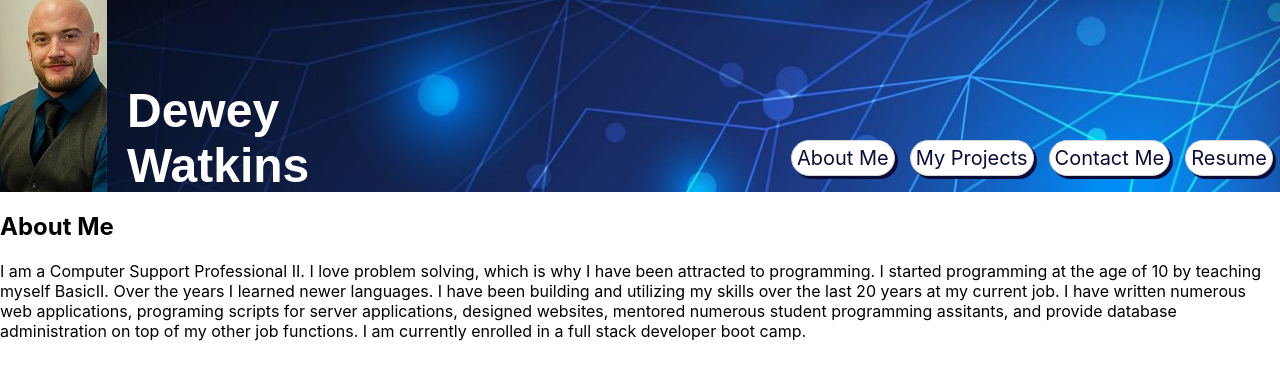
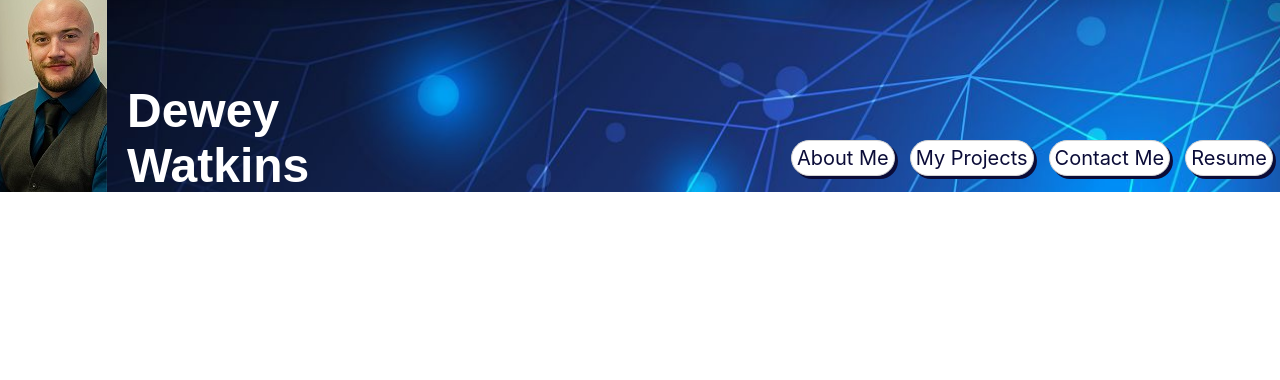
Before and after one commit to deweywatkins77/portfolio, a React (Create React App) app: page / in a window 1280 px wide. Shown: the top 380 px of the page. Built offline with nearby package versions, Linux system fonts and the light colour scheme.

Commit message:
changed links again

```diff
--- a/src/App.js
+++ b/src/App.js
@@ -13,8 +13,8 @@ function App() {
       <div>
         <Header />
         <Routes>
-        <Route path='' element={<Home />} />
-          <Route path='/' element={<Home />} />
+        <Route path='/portfolio' element={<Home />} />
+          <Route path='/portfolio/aboutme' element={<Home />} />
           <Route path='/projects' element={<Projects />} />
           <Route path='/contactme' element={<ContactMe />}/>
           <Route path='/resume' element = {<Resume />}/>
--- a/src/components/Navigation.js
+++ b/src/components/Navigation.js
@@ -8,7 +8,7 @@ const Navigation = () =>{
         <div>
             <nav>
                 <ul>
-                    <li><Link to="/">About Me</Link></li>
+                    <li><Link to="/portfolio">About Me</Link></li>
                     <li><Link to="/projects">My Projects</Link></li>
                     <li><Link to="/contactme">Contact Me</Link></li>
                     <li><Link to="/resume">Resume</Link></li>
```
Also changed, not shown: 7 other files (tests, documents, lock files or other folders).
